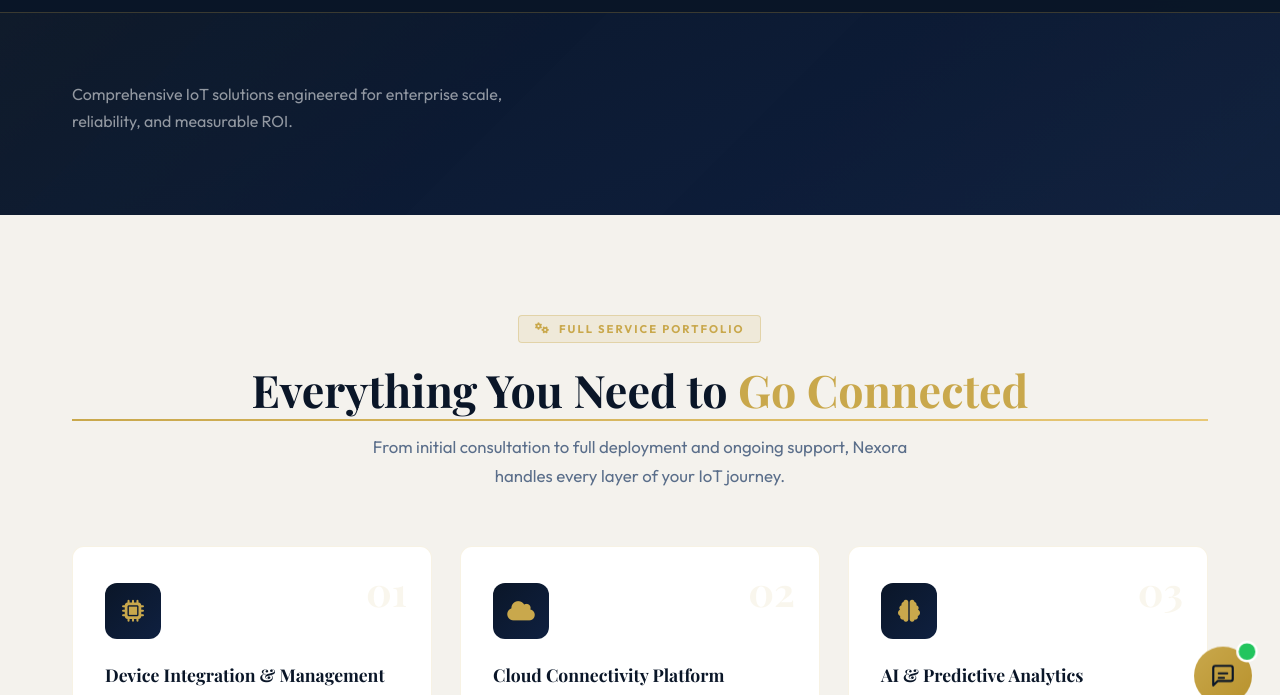
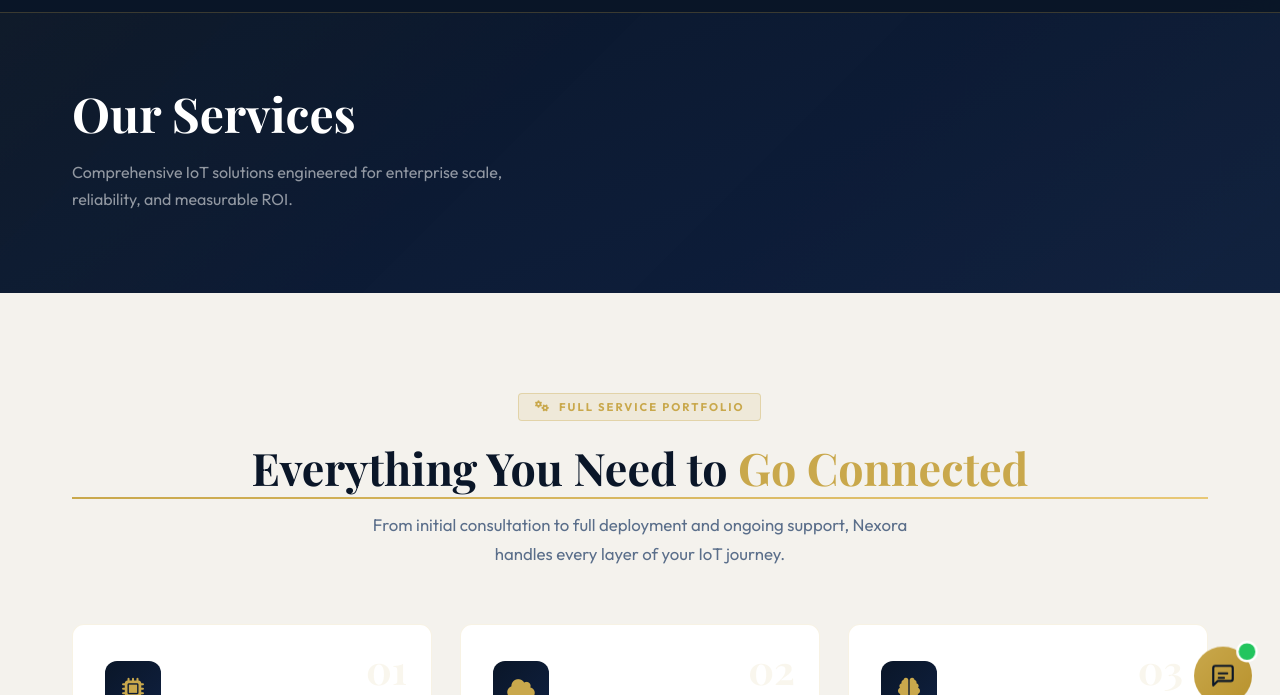
Before and after one commit to Sriram123-ai/sriram123-ai.github.io, a plain HTML site: page index.html in a window 1280 px wide. Both pictures are taken after a click on the link "Services". Shown: the part 59-754 px from the top of the page. Drawn offline with nearby package versions, Linux system fonts and the light colour scheme; animation ran at ten frames a second.

Commit message:
Update index.html

```diff
--- a/index.html
+++ b/index.html
@@ -2086,6 +2086,7 @@
 <div id="page-services" class="page">
   <section class="page-banner">
     <div class="container page-banner-content">
+      <h1>Our Services</h1>
       <p>Comprehensive IoT solutions engineered for enterprise scale, reliability, and measurable ROI.</p>
     </div>
   </section>
```
